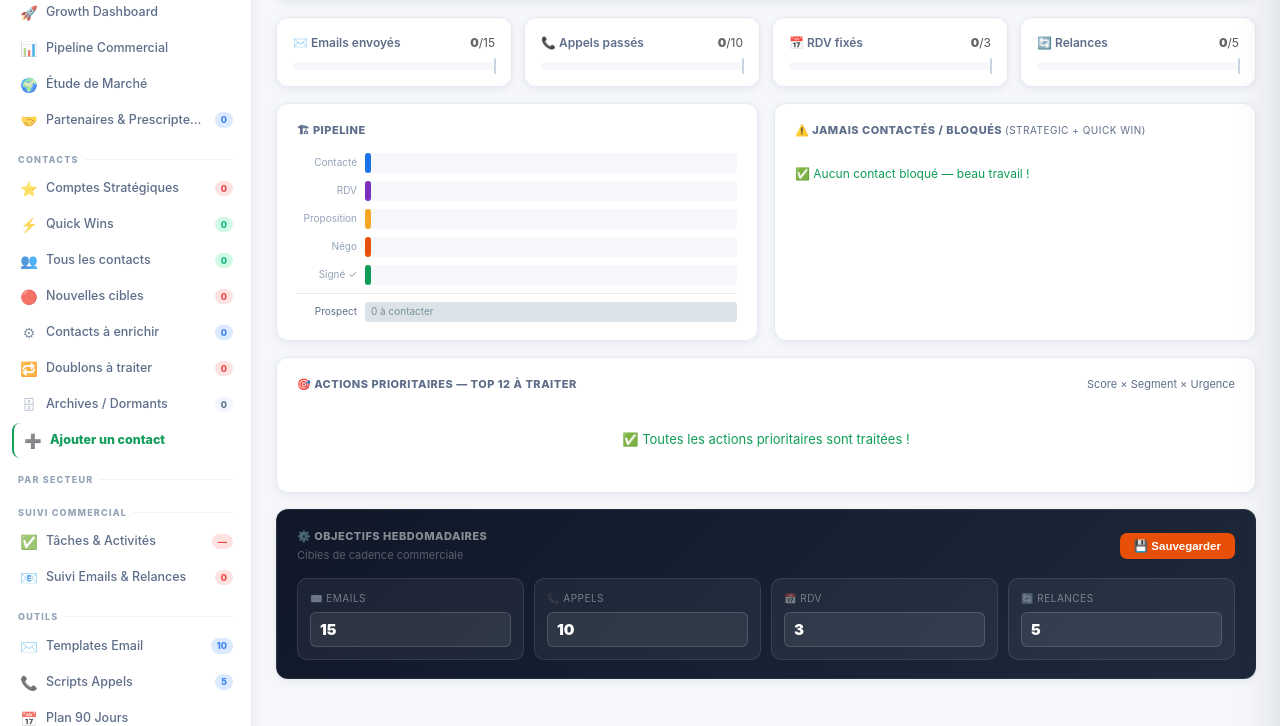
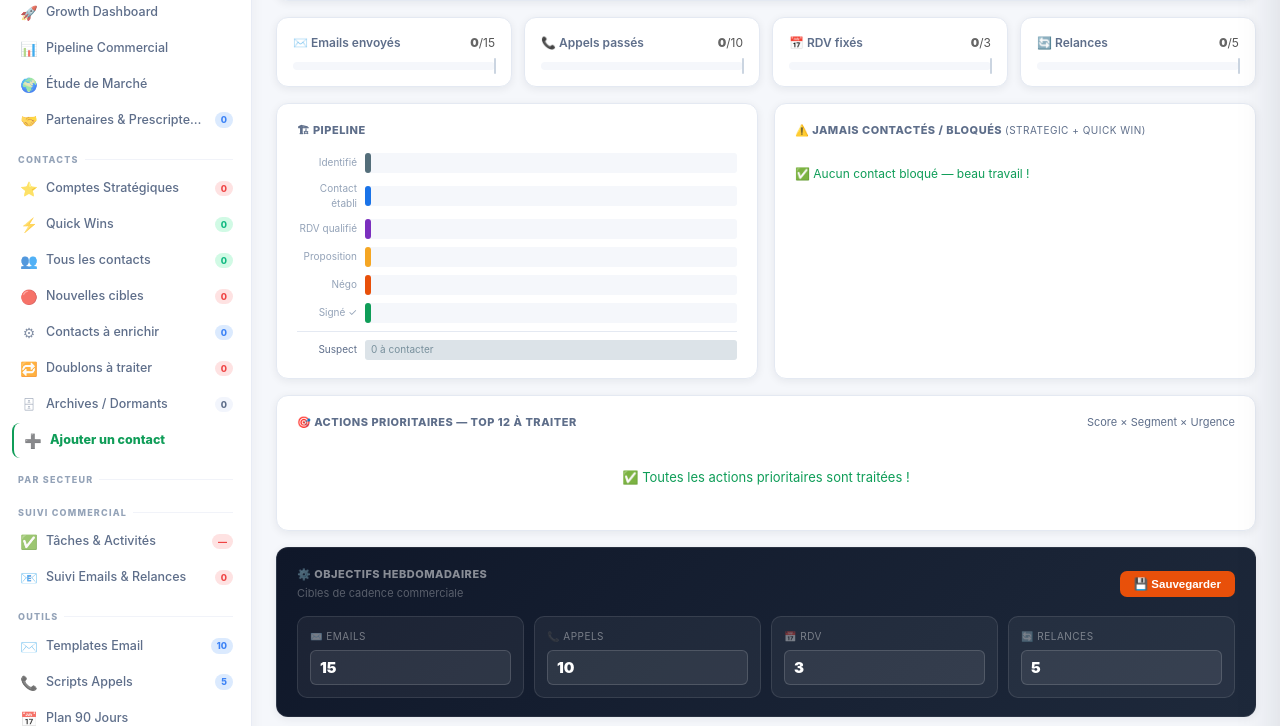
Before and after one commit to lbenhamedpnfb-collab/pnfb-crm, a Flask app: page / in a window 1280 px wide. Shown: the part 221-947 px from the top of the page. Run offline with Flask 3, Linux system fonts and the light colour scheme; the visitor is signed in with stand-in values (Sample User, id 1); data comes from the database, SQL or seed files in the repository; data that the repository does not hold is empty; some libraries are stand-ins or nearby versions.

Commit message:
Migrate pipeline stages to MEDDIC nomenclature (French)
Replaces all hard-coded English stage names (Prospect, Contacted, Meeting,
Proposal, Negotiation, Signed, Deployed) with French MEDDIC stages: Suspect,
Identifié, Contact établi, RDV qualifié, Proposition, Négociation, Signé,
Déployé. Updates probabilities, Kanban, filters, charts, funnel, and all
UI references. Adds idempotent DB migration in _auto_setup() for Railway
PostgreSQL. Local SQLite already migrated.

Co-Authored-By: Claude Sonnet 4.6 <noreply@anthropic.com>

```diff
--- a/app.py
+++ b/app.py
@@ -91,7 +91,7 @@ class Contact(db.Model):
     title = db.Column(db.String(200))
     sector = db.Column(db.String(100))
     segment = db.Column(db.String(50))
-    stage = db.Column(db.String(50), default='Prospect')
+    stage = db.Column(db.String(50), default='Suspect')
     priority = db.Column(db.String(20), default='MEDIUM')
     score = db.Column(db.Integer, default=50)
     email = db.Column(db.String(200))
@@ -131,7 +131,7 @@ class Contact(db.Model):
             'title': self.title or '',
             'sector': self.sector or '',
             'segment': self.segment or '',
-            'stage': self.stage or 'Prospect',
+            'stage': self.stage or 'Suspect',
             'priority': self.priority or 'MEDIUM',
             'score': self.score or 50,
             'email': self.email or '',
@@ -400,7 +400,7 @@ def _auto_segment(c):
         return 'Dormant'
     if is_priority and has_dm and has_contact and score >= 55:
         return 'Strategic'
-    if has_contact and has_dm and has_action and (c.stage or 'Prospect') != 'Prospect':
+    if has_contact and has_dm and has_action and (c.stage or 'Suspect') != 'Suspect':
         return 'Quick Win'
     if is_interim:
         return 'Partner'
@@ -488,7 +488,7 @@ def api_create_contact():
     c = Contact(
         company=data.get('company',''), name=data.get('name',''),
         title=data.get('title',''), sector=_canonicalize_sector(data.get('sector','')),
-        segment=data.get('segment','Long Term'), stage=data.get('stage','Prospect'),
+        segment=data.get('segment','Long Term'), stage=data.get('stage','Suspect'),
         priority=data.get('priority','MEDIUM'), score=int(data.get('score',50)),
         email=data.get('email',''), email_status=data.get('email_status','unknown'),
         phone=data.get('phone',''), decision_maker=bool(data.get('decision_maker',False)),
@@ -600,17 +600,17 @@ def api_add_log(cid):
     c.last_activity_at = datetime.utcnow()
     log_type = data.get('type', '')
     # Auto-advance stage
-    if c.stage == 'Prospect' and log_type in ('Email', 'Appel', 'LinkedIn'):
-        c.stage = 'Contacted'
+    if c.stage == 'Suspect' and log_type in ('Email', 'Appel', 'LinkedIn'):
+        c.stage = 'Contact établi'
         c.stage_changed_at = datetime.utcnow()
-    if log_type == 'RDV' and c.stage in ('Prospect', 'Contacted'):
-        c.stage = 'Meeting'
+    if log_type == 'RDV' and c.stage in ('Suspect', 'Contact établi'):
+        c.stage = 'RDV qualifié'
         c.stage_changed_at = datetime.utcnow()
     result_l = (data.get('result', '') or '').lower()
     _neg = ('pas signé', 'pas signe', 'non signé', 'non signe', 'refus', 'refuse', 'annulé', 'annule', 'pas d\'accord', 'pas accord')
     _pos = ('signé', 'signe', 'convention', 'accord')
-    if any(w in result_l for w in _pos) and not any(n in result_l for n in _neg) and c.stage not in ('Signed', 'Deployed'):
-        c.stage = 'Signed'
+    if any(w in result_l for w in _pos) and not any(n in result_l for n in _neg) and c.stage not in ('Signé', 'Déployé'):
+        c.stage = 'Signé'
         c.stage_changed_at = datetime.utcnow()
     # Activity score boost
     score_boost = {'Email': 5, 'Appel': 8, 'RDV': 20, 'LinkedIn': 4, 'Relance': 3}.get(log_type, 3)
@@ -699,16 +699,16 @@ def api_mark_done(cid):
     c.last_activity_at = datetime.utcnow()
     c.done = False
     # Auto-advance stage
-    if c.stage == 'Prospect':
-        c.stage = 'Contacted'
+    if c.stage == 'Suspect':
+        c.stage = 'Contact établi'
         c.stage_changed_at = datetime.utcnow()
-    if c.action_type == 'RDV' and c.stage in ('Prospect', 'Contacted') and not data.get('stage'):
-        c.stage = 'Meeting'
+    if c.action_type == 'RDV' and c.stage in ('Suspect', 'Contact établi') and not data.get('stage'):
+        c.stage = 'RDV qualifié'
         c.stage_changed_at = datetime.utcnow()
     result_str = (data.get('result', '') or '').lower()
     _neg2 = ('pas signé', 'pas signe', 'non signé', 'non signe', 'refus', 'refuse', 'annulé', 'annule', 'pas d\'accord', 'pas accord')
-    if any(w in result_str for w in ('signé', 'signe', 'convention', 'accord')) and not any(n in result_str for n in _neg2) and c.stage not in ('Signed', 'Deployed') and not data.get('stage'):
-        c.stage = 'Signed'
+    if any(w in result_str for w in ('signé', 'signe', 'convention', 'accord')) and not any(n in result_str for n in _neg2) and c.stage not in ('Signé', 'Déployé') and not data.get('stage'):
+        c.stage = 'Signé'
         c.stage_changed_at = datetime.utcnow()
     # Activity score boost
     boost_map = {'Appel': 8, 'Email': 5, 'RDV': 20, 'LinkedIn': 5, 'Relance': 3}
@@ -779,7 +779,7 @@ def api_mission():
     # Pipeline real stats
     stage_counts = {}
     for c in contacts:
-        s = c.stage or 'Prospect'
+        s = c.stage or 'Suspect'
         stage_counts[s] = stage_counts.get(s, 0) + 1
 
     # Wins this week
@@ -855,14 +855,14 @@ def api_set_goals():
 @app.route('/api/kanban')
 @login_required
 def api_kanban():
-    PROB = {'Prospect':.05,'Contacted':.15,'Meeting':.35,'Proposal':.60,'Negotiation':.80,'Signed':1.0,'Deployed':1.0}
+    PROB = {'Suspect':.05,'Identifié':.10,'Contact établi':.20,'RDV qualifié':.35,'Proposition':.50,'Négociation':.75,'Signé':1.0,'Déployé':1.0}
     def vol(s):
         m = re.search(r'(\d[\d\s]*)', str(s))
         return int(m.group(1).replace(' ','')) if m else 0
     contacts = Contact.query.all()
     by_stage = {}
     for c in contacts:
-        s = c.stage or 'Prospect'
+        s = c.stage or 'Suspect'
         if s not in by_stage: by_stage[s] = []
         by_stage[s].append({
             **c.to_dict(),
@@ -928,7 +928,7 @@ def api_toggle_task(task_id):
 def api_metrics():
     contacts = Contact.query.all()
     logs = ContactLog.query.all()
-    PROB = {'Prospect':0.05,'Contacted':0.15,'Meeting':0.35,'Proposal':0.60,'Negotiation':0.80,'Signed':1.0,'Deployed':1.0}
+    PROB = {'Suspect':0.05,'Identifié':0.10,'Contact établi':0.20,'RDV qualifié':0.35,'Proposition':0.50,'Négociation':0.75,'Signé':1.0,'Déployé':1.0}
     REV = 3000
 
     def parse_vol(s):
@@ -945,12 +945,12 @@ def api_metrics():
 
     for c in contacts:
         vol = parse_vol(c.deal_potential or '')
-        prob = PROB.get(c.stage or 'Prospect', 0.05)
+        prob = PROB.get(c.stage or 'Suspect', 0.05)
         val = vol * REV * prob
         pipeline_total += val
         pipeline_by_sector[c.sector] = pipeline_by_sector.get(c.sector, 0) + val
-        pipeline_by_stage[c.stage or 'Prospect'] = pipeline_by_stage.get(c.stage or 'Prospect', 0) + val
-        stage_counts[c.stage or 'Prospect'] = stage_counts.get(c.stage or 'Prospect', 0) + 1
+        pipeline_by_stage[c.stage or 'Suspect'] = pipeline_by_stage.get(c.stage or 'Suspect', 0) + val
+        stage_counts[c.stage or 'Suspect'] = stage_counts.get(c.stage or 'Suspect', 0) + 1
         segment_counts[c.segment or 'Long Term'] = segment_counts.get(c.segment or 'Long Term', 0) + 1
         sector_counts[c.sector or 'Autre'] = sector_counts.get(c.sector or 'Autre', 0) + 1
         score_sum += c.score or 0
@@ -992,7 +992,7 @@ def api_metrics():
         'activity_by_type': activity_by_type,
         'recent_activity': recent_list,
         'top_opportunities': [c.to_dict() for c in top_opps],
-        'signed': sum(1 for c in contacts if c.stage in ('Signed','Deployed')),
+        'signed': sum(1 for c in contacts if c.stage in ('Signé','Déployé')),
         'valid_emails': sum(1 for c in contacts if c.email_status in ('valid','Verified')),
         'total_logs': len(logs),
     })
@@ -1003,7 +1003,7 @@ def api_stats():
     total = Contact.query.count()
     strategic = Contact.query.filter_by(segment='Strategic').count()
     valid_emails = Contact.query.filter(Contact.email_status.in_(['valid', 'Verified'])).count()
-    signed = Contact.query.filter(Contact.stage.in_(['Signed', 'Deployed'])).count()
+    signed = Contact.query.filter(Contact.stage.in_(['Signé', 'Déployé'])).count()
     today_str = datetime.now().strftime('%Y-%m-%d')
     overdue = Contact.query.filter(Contact.next_action_date < today_str, Contact.done == False).count()
     return jsonify({
@@ -1108,7 +1108,7 @@ def api_quick_wins():
         has_dm = bool(c.decision_maker)
         has_action = bool(c.next_action_date)
         score = c.score_commercial or 0
-        in_pipeline = (c.stage or 'Prospect') not in ('Prospect',)
+        in_pipeline = (c.stage or 'Suspect') not in ('Suspect',)
         if has_contact and (has_dm or score >= 50) and has_action and (in_pipeline or score >= 60):
             d = c.to_dict()
             d['is_overdue'] = bool(c.next_action_date and c.next_action_date < today_str)
@@ -1368,7 +1368,7 @@ def api_import_contacts():
                 phone=_get(row, 'phone', 'Phone', 'Téléphone'),
                 linkedin=linkedin,
                 notes=_get(row, 'notes', 'Notes'),
-                stage=_get(row, 'stage', 'Stage') or 'Prospect',
+                stage=_get(row, 'stage', 'Stage') or 'Suspect',
                 priority=priority,
                 score=score,
                 poei_offer=poei_offer,
@@ -1421,7 +1421,7 @@ def api_batch_import():
                 title=(d.get('title') or '').strip(),
                 sector=_canonicalize_sector((d.get('sector') or '').strip()),
                 segment=(d.get('segment') or 'Long Term').strip(),
-                stage=(d.get('stage') or 'Prospect').strip(),
+                stage=(d.get('stage') or 'Suspect').strip(),
                 priority=(d.get('priority') or 'MEDIUM').strip().upper(),
                 score=int(d.get('score') or 0),
                 email=(d.get('email') or '').strip(),
@@ -1452,7 +1452,7 @@ def api_batch_import():
 @app.route('/api/forecast')
 @login_required
 def api_forecast():
-    PROB = {'Prospect':0.05,'Contacted':0.15,'Meeting':0.35,'Proposal':0.60,'Negotiation':0.80,'Signed':1.0,'Deployed':1.0}
+    PROB = {'Suspect':0.05,'Identifié':0.10,'Contact établi':0.20,'RDV qualifié':0.35,'Proposition':0.50,'Négociation':0.75,'Signé':1.0,'Déployé':1.0}
     REV = 3000
     def parse_vol(s):
         m = re.search(r'(\d[\d\s]*)', str(s))
@@ -1460,7 +1460,7 @@ def api_forecast():
     contacts = Contact.query.all()
     by_stage, by_sector = {}, {}
     for c in contacts:
-        s = c.stage or 'Prospect'
+        s = c.stage or 'Suspect'
         sec = (c.sector or 'Autre').replace('🧹 ','').replace('🏥 ','').replace('🏨 ','').replace('✈️ ','').replace('📦 ','').replace('🍽️ ','').replace('🏗️ ','').replace('👴 ','').replace('💼 ','').replace('🛒 ','').replace('🔷 ','')
         vol = parse_vol(c.deal_potential)
         val = vol * REV * PROB.get(s, 0.05)
@@ -1468,7 +1468,7 @@ def api_forecast():
         by_sector[sec] = by_sector.get(sec, 0) + val
     goals = _load_goals()
     pipeline_total = sum(by_stage.values())
-    signed_revenue = by_stage.get('Signed', 0) + by_stage.get('Deployed', 0)
+    signed_revenue = by_stage.get('Signé', 0) + by_stage.get('Déployé', 0)
     # Activity last 30 days
     days = {}
     logs = ContactLog.query.all()
@@ -1524,7 +1524,7 @@ def api_seed_demo():
     today = date.today().isoformat()
     demo = [
         dict(company='Groupe Elior', name='Marie Dupont', title='DRH', sector='🍽️ Restauration',
-             segment='Strategic', stage='Proposal', priority='HIGH', score=82,
+             segment='Strategic', stage='Proposition', priority='HIGH', score=82,
              email='m.dupont@elior.com', email_status='valid', phone='+33 6 12 34 56 78',
              decision_maker=True, poei_offer='POEI cuisine collective — 25 postes',
              active_offers='Cuisinier·ère de collectivité', deal_potential='25 stagiaires',
@@ -1532,14 +1532,14 @@ def api_seed_demo():
              next_action_date=(date.today() - timedelta(days=2)).isoformat(),
              alert='', linkedin='https://linkedin.com/in/mariedupont', notes='Très intéressée, attend validation DG'),
         dict(company='Onet Services', name='Thomas Bernard', title='Directeur Formation', sector='🧹 Propreté/FM',
-             segment='Strategic', stage='Meeting', priority='HIGH', score=77,
+             segment='Strategic', stage='RDV qualifié', priority='HIGH', score=77,
              email='t.bernard@onet.fr', email_status='valid', phone='+33 6 87 65 43 21',
              decision_maker=True, poei_offer='POEI Agent de service 20 postes Ile-de-France',
              active_offers='Agent propreté', deal_potential='20 stagiaires',
              action_type='RDV', next_action='RDV de présentation du dispositif POEI',
              next_action_date=today, alert='', linkedin='', notes='Premier contact LinkedIn, très réactif'),
         dict(company='Vinci Construction', name='Laure Martin', title='RRH Île-de-France', sector='🏗️ BTP',
-             segment='Quick Win', stage='Contacted', priority='HIGH', score=65,
+             segment='Quick Win', stage='Contact établi', priority='HIGH', score=65,
              email='l.martin@vinci.com', email_status='valid', phone='+33 6 55 44 33 22',
              decision_maker=False, poei_offer='POEI Conducteur de travaux — 10 postes',
              active_offers='Conducteur travaux', deal_potential='10 stagiaires',
@@ -1547,7 +1547,7 @@ def api_seed_demo():
              next_action_date=(date.today() + timedelta(days=2)).isoformat(),
              alert='🔴 NOUVEAU', linkedin='', notes='Email envoyé le 28/04'),
         dict(company='Sodexo France', name='Pierre Legrand', title='Directeur RH Opérations', sector='🍽️ Restauration',
-             segment='Strategic', stage='Negotiation', priority='HIGH', score=91,
+             segment='Strategic', stage='Négociation', priority='HIGH', score=91,
              email='p.legrand@sodexo.com', email_status='valid', phone='+33 6 11 22 33 44',
              decision_maker=True, poei_offer='POEI Agent de restauration collective — 40 postes',
              active_offers='Agent restauration', deal_potential='40 stagiaires',
@@ -1555,7 +1555,7 @@ def api_seed_demo():
              next_action_date=(date.today() + timedelta(days=5)).isoformat(),
              alert='', linkedin='https://linkedin.com/in/pierrelegrand', notes='Convention en cours de signature'),
         dict(company='Accor Hotels', name='Sophie Chen', title='DRH Hôtels France', sector='🏨 Hôtellerie',
-             segment='Quick Win', stage='Proposal', priority='HIGH', score=73,
+             segment='Quick Win', stage='Proposition', priority='HIGH', score=73,
              email='s.chen@accor.com', email_status='valid', phone='+33 6 99 88 77 66',
              decision_maker=True, poei_offer='POEI Réceptionniste / Femme de chambre — 15 postes',
              active_offers='Réceptionniste, Femme de chambre', deal_potential='15 stagiaires',
@@ -1563,7 +1563,7 @@ def api_seed_demo():
              next_action_date=(date.today() - timedelta(days=1)).isoformat(),
              alert='', linkedin='', notes='Budget formation validé pour T2 2026'),
         dict(company='Chronopost', name='Julien Moreau', title='Resp. Recrutement', sector='📦 Logistique',
-             segment='Long Term', stage='Contacted', priority='MEDIUM', score=48,
+             segment='Long Term', stage='Contact établi', priority='MEDIUM', score=48,
              email='j.moreau@chronopost.fr', email_status='unknown', phone='',
              decision_maker=False, poei_offer='POEI Agent de tri — 30 postes saisonniers',
              active_offers='Agent de tri postal', deal_potential='30 stagiaires',
@@ -1571,7 +1571,7 @@ def api_seed_demo():
              next_action_date=(date.today() + timedelta(days=7)).isoformat(),
              alert='🔴 NOUVEAU', linkedin='', notes='Contact LinkedIn — pas encore appelé'),
         dict(company='Korian Groupe', name='Isabelle Roux', title='DRH Groupe', sector='👴 Services Personne',
-             segment='Strategic', stage='Signed', priority='HIGH', score=95,
+             segment='Strategic', stage='Signé', priority='HIGH', score=95,
              email='i.roux@korian.com', email_status='valid', phone='+33 6 44 55 66 77',
              decision_maker=True, poei_offer='POEI Aide-soignant(e) — 35 postes signés',
              active_offers='Aide-soignant·e', deal_potential='35 stagiaires',
@@ -1579,7 +1579,7 @@ def api_seed_demo():
              next_action_date=(date.today() + timedelta(days=30)).isoformat(),
              alert='', linkedin='', notes='Convention signée le 15/04/2026 — démarrage juin'),
         dict(company='ADP France', name='Marc Fontaine', title='Directeur Agence Paris', sector='💼 Intérim/RH',
-             segment='Partner', stage='Meeting', priority='MEDIUM', score=60,
+             segment='Partner', stage='RDV qualifié', priority='MEDIUM', score=60,
              email='m.fontaine@adp.com', email_status='valid', phone='+33 6 77 88 99 00',
              decision_maker=True, poei_offer='Partenariat co-développement POEI multi-secteurs',
              active_offers='Partenariat prescripteur', deal_potential='50+ stagiaires/an',
@@ -1587,14 +1587,14 @@ def api_seed_demo():
              next_action_date=(date.today() + timedelta(days=3)).isoformat(),
              alert='', linkedin='https://linkedin.com/in/marcfontaine', notes='Partenaire potentiel pour pipeline prospects'),
         dict(company='Clinique du Sport Paris', name='Anne Durand', title='Directrice des soins', sector='🏥 Santé',
-             segment='Quick Win', stage='Prospect', priority='MEDIUM', score=42,
+             segment='Quick Win', stage='Suspect', priority='MEDIUM', score=42,
              email='a.durand@clinique-sport.fr', email_status='unknown', phone='',
              decision_maker=False, poei_offer='POEI Agent de service hospitalier — 8 postes',
              active_offers='ASH', deal_potential='8 stagiaires',
              action_type='Email', next_action='Envoyer email de prospection POEI santé',
              next_action_date=today, alert='🔴 NOUVEAU', linkedin='', notes=''),
         dict(company='Air France Services', name='Nicolas Petit', title='DRH Opérations', sector='✈️ Aéroportuaire',
-             segment='Long Term', stage='Prospect', priority='LOW', score=35,
+             segment='Long Term', stage='Suspect', priority='LOW', score=35,
              email='n.petit@airfrance.fr', email_status='unknown', phone='',
              decision_maker=False, poei_offer='POEI Agent d\'escale / Manutentionnaire — 20 postes',
              active_offers='Agent escale', deal_potential='20 stagiaires',
@@ -1656,6 +1656,21 @@ def _auto_setup():
                     conn.commit()
                 except Exception:
                     pass
+            # Migrate old English stage values → MEDDIC French nomenclature
+            for old, new in [
+                ('Prospect',    'Suspect'),
+                ('Contacted',   'Contact établi'),
+                ('Meeting',     'RDV qualifié'),
+                ('Proposal',    'Proposition'),
+                ('Negotiation', 'Négociation'),
+                ('Signed',      'Signé'),
+                ('Deployed',    'Déployé'),
+            ]:
+                try:
+                    conn.execute(db.text("UPDATE contact SET stage = :new WHERE stage = :old"), {'new': new, 'old': old})
+                    conn.commit()
+                except Exception:
+                    pass
         if not User.query.filter_by(username='admin').first():
             pw = bcrypt.generate_password_hash('Admin2026!').decode()
             db.session.add(User(
--- a/templates/index.html
+++ b/templates/index.html
@@ -192,12 +192,13 @@
       <span class="bc" id="bulk-count">0 sélectionnés</span>
       <select id="bulk-stage" onchange="bulkAction('stage',this.value)" style="background:#fff2;border:1px solid #fff3;color:#fff;border-radius:4px;padding:4px 8px;font-size:11px">
         <option value="">Changer stade…</option>
-        <option value="Prospect">Prospect</option>
-        <option value="Contacted">Contacté</option>
-        <option value="Meeting">RDV Prévu</option>
-        <option value="Proposal">Proposition</option>
-        <option value="Negotiation">Négociation</option>
-        <option value="Signed">Signé ✓</option>
+        <option value="Suspect">Suspect</option>
+        <option value="Identifié">Identifié</option>
+        <option value="Contact établi">Contact établi</option>
+        <option value="RDV qualifié">RDV qualifié</option>
+        <option value="Proposition">Proposition</option>
+        <option value="Négociation">Négociation</option>
+        <option value="Signé">Signé ✓</option>
       </select>
       <select id="bulk-seg" onchange="bulkAction('segment',this.value)" style="background:#fff2;border:1px solid #fff3;color:#fff;border-radius:4px;padding:4px 8px;font-size:11px">
         <option value="">Changer segment…</option>
@@ -234,13 +235,14 @@
       <div class="mo-sec">
         <h4>Stade Pipeline</h4>
         <select class="stage-sel" id="mo-stage" onchange="updStage(this.value)">
-          <option value="Prospect">Prospect</option>
-          <option value="Contacted">Contacté</option>
-          <option value="Meeting">RDV Prévu</option>
-          <option value="Proposal">Proposition Envoyée</option>
-          <option value="Negotiation">En Négociation</option>
-          <option value="Signed">Signé ✓</option>
-          <option value="Deployed">Déployé ✓✓</option>
+          <option value="Suspect">Suspect</option>
+          <option value="Identifié">Identifié</option>
+          <option value="Contact établi">Contact établi</option>
+          <option value="RDV qualifié">RDV qualifié</option>
+          <option value="Proposition">Proposition</option>
+          <option value="Négociation">Négociation</option>
+          <option value="Signé">Signé ✓</option>
+          <option value="Déployé">Déployé ✓✓</option>
         </select>
       </div>
       <div class="mo-sec"><h4>Prochaine action planifiée</h4><div id="mo-next" style="background:var(--bg);border-radius:var(--r4);padding:11px;font-size:12.5px"></div></div>
@@ -272,7 +274,7 @@
     <div class="dsub" id="d-sub">Contact — Entreprise</div>
     <div class="dfg"><label>Résultat</label><textarea id="d-res" placeholder="Appel passé, RDV fixé le X / Pas de réponse / Très intéressé…"></textarea></div>
     <div class="dfg"><label>Nouveau stade pipeline</label>
-      <select id="d-stage"><option value="">— Pas de changement —</option><option value="Contacted">Contacté</option><option value="Meeting">RDV Prévu</option><option value="Proposal">Proposition Envoyée</option><option value="Negotiation">En Négociation</option><option value="Signed">Signé ✓</option><option value="Deployed">Déployé ✓✓</option></select>
+      <select id="d-stage"><option value="">— Pas de changement —</option><option value="Suspect">Suspect</option><option value="Identifié">Identifié</option><option value="Contact établi">Contact établi</option><option value="RDV qualifié">RDV qualifié</option><option value="Proposition">Proposition</option><option value="Négociation">Négociation</option><option value="Signé">Signé ✓</option><option value="Déployé">Déployé ✓✓</option></select>
     </div>
     <div class="dfg"><label>Type prochaine action</label>
       <select id="d-next-type"><option value="Appel">📞 Appel</option><option value="Email">✉ Email</option><option value="LinkedIn">🔗 LinkedIn</option><option value="Partenariat">🤝 Partenariat</option><option value="Relance">🔄 Relance</option><option value="RDV">📅 RDV</option><option value="Enrichir">⚙ Enrichir fiche</option></select>
@@ -394,12 +396,13 @@
         <div class="fd-field">
           <label>Stade Pipeline</label>
           <select id="fd-stage">
-            <option value="Prospect" selected>Prospect</option>
-            <option value="Contacted">Contacté</option>
-            <option value="Meeting">RDV Prévu</option>
-            <option value="Proposal">Proposition</option>
-            <option value="Negotiation">Négociation</option>
-            <option value="Signed">Signé ✓</option>
+            <option value="Suspect" selected>Suspect</option>
+            <option value="Identifié">Identifié</option>
+            <option value="Contact établi">Contact établi</option>
+            <option value="RDV qualifié">RDV qualifié</option>
+            <option value="Proposition">Proposition</option>
+            <option value="Négociation">Négociation</option>
+            <option value="Signé">Signé ✓</option>
           </select>
         </div>
         <div class="fd-field">
```
Also changed, not shown: static/js/app.js.
